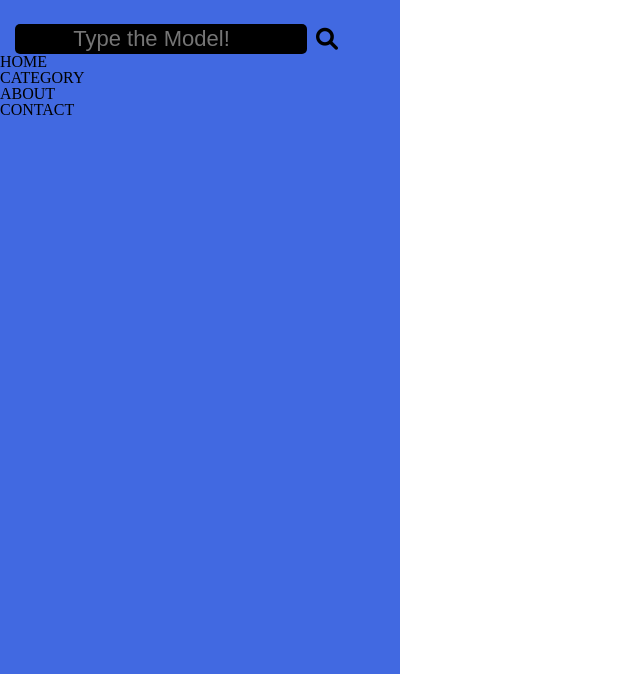
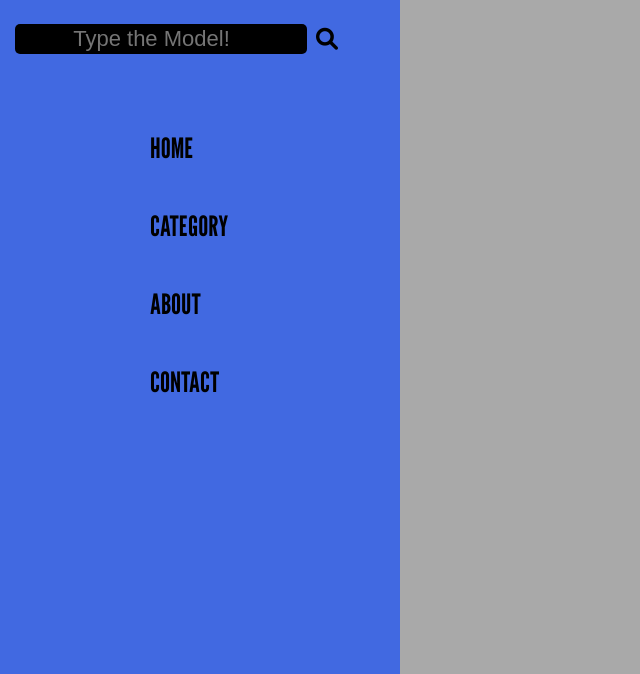
Before and after one commit to GeorgeGreen-1/Vertical-nav-bar, a plain HTML site: page index.html in a window 1280 px wide. Shown: the part 126-800 px from the top of the page, without its empty margins (0-640 px from the left). Drawn offline with nearby package versions, Linux system fonts and the light colour scheme.

Commit message:
styled menu

```diff
--- a/css/style.css
+++ b/css/style.css
@@ -1,3 +1,7 @@
+@import url('https://fonts.googleapis.com/css2?family=League+Gothic&display=swap');
+body{
+    background: darkgray;
+}
 .wrapper{
     background-color: royalblue;
     width: 400px;
@@ -30,3 +34,13 @@ header input{
     font-size: 22px;
     cursor: pointer;
 }
+.navbar{
+    margin-top: 80px;
+    margin-left: 150px;
+}
+.navbar ul li{
+    font-family: 'League Gothic', sans-serif;
+    font-size: 28px;
+    margin-top: 50px;
+    cursor: pointer;
+}
```
